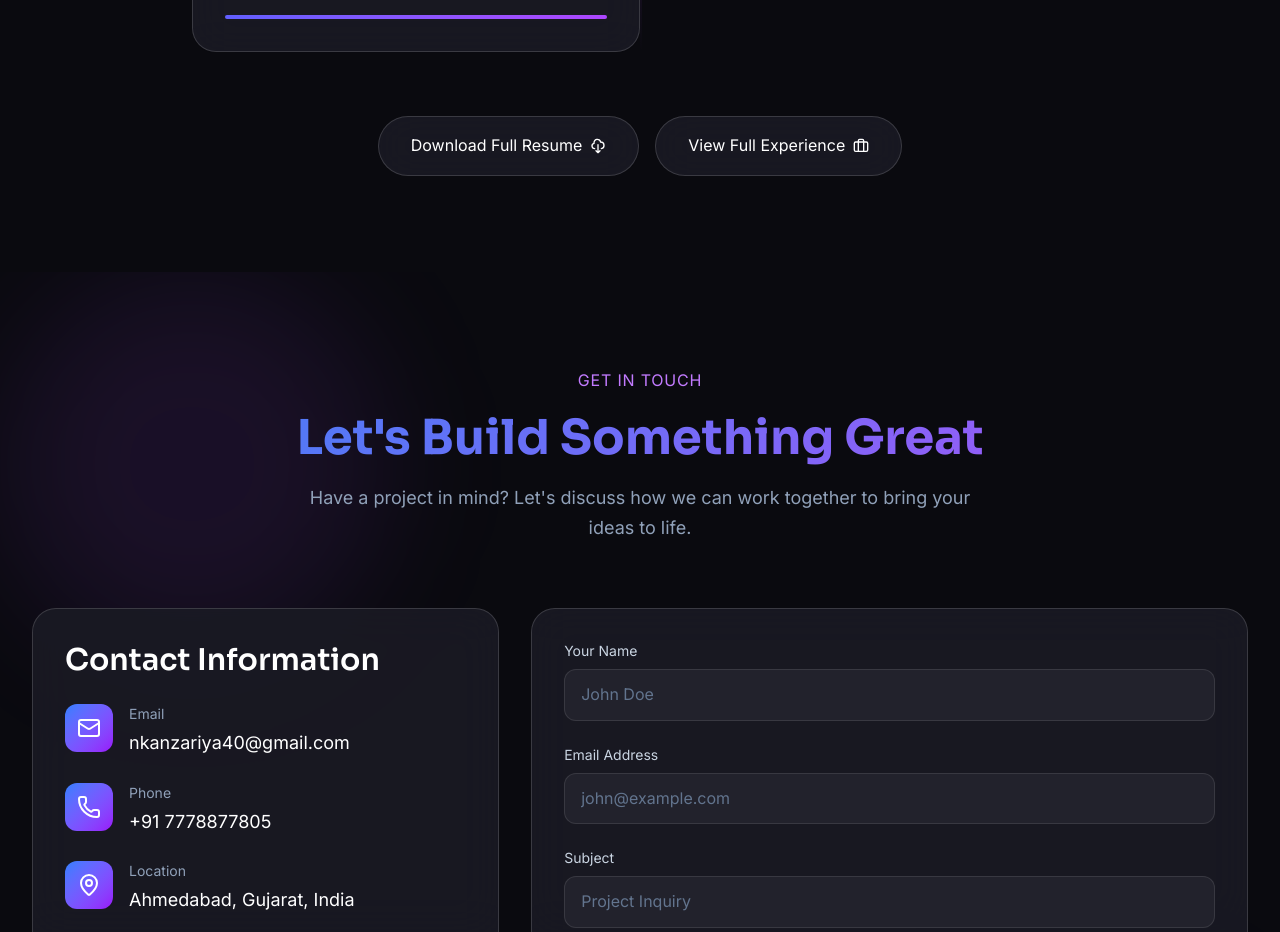
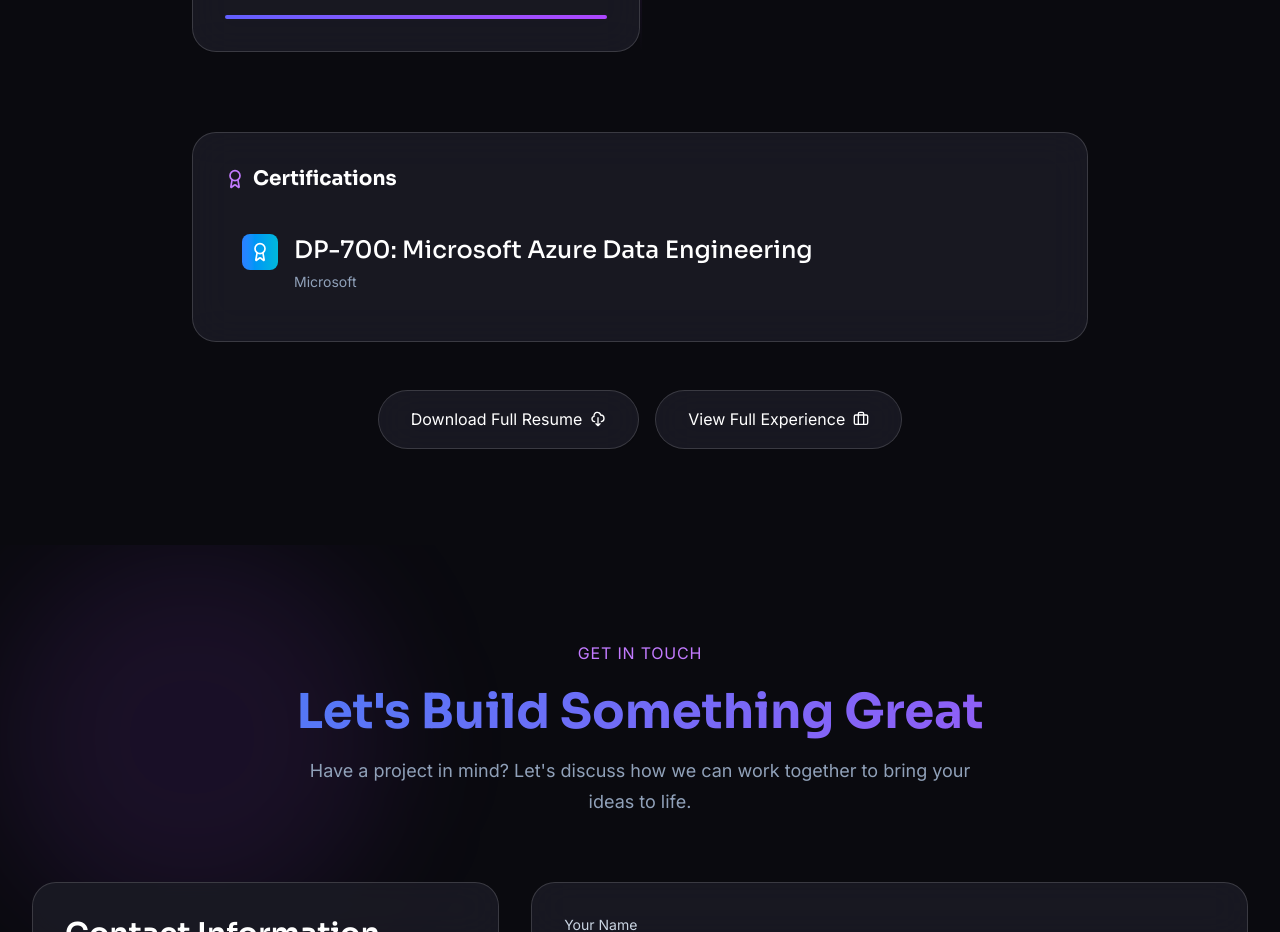
Before and after one commit to nitinkanzariya/nitinkanzariya, a React (Vite) app: page / in a window 1280 px wide. Shown: the part 9140-10072 px from the top of the page. Built offline with nearby package versions, Linux system fonts and the light colour scheme.

Commit message:
deploy to github and add DP700

```diff
--- a/src/components/Experience.tsx
+++ b/src/components/Experience.tsx
@@ -1,6 +1,6 @@
 import React from "react";
 import { motion } from "motion/react";
-import { Briefcase, Calendar } from "lucide-react";
+import { Briefcase, Calendar, Award } from "lucide-react";
 import { Link } from "react-router-dom";
 import content from "../data/content.json";
 
@@ -39,6 +39,49 @@ export function Experience() {
               <ExperienceCard key={index} item={item} index={index} />
             ))}
           </div>
+        </div>
+
+        {/* Certifications & Education Preview */}
+        <div className="max-w-4xl mx-auto mt-20 grid md:grid-cols-1 gap-8">
+          {experience.certifications && (
+            <motion.div
+              initial={{ opacity: 0, y: 20 }}
+              whileInView={{ opacity: 1, y: 0 }}
+              viewport={{ once: true }}
+              transition={{ duration: 0.6 }}
+              className="glass-strong rounded-3xl p-8 border border-white/10"
+            >
+              <h3 className="text-xl font-bold text-white mb-6 flex items-center gap-2">
+                <Award className="w-5 h-5 text-purple-400" />
+                Certifications
+              </h3>
+              <div className="space-y-4">
+                {experience.certifications.map((cert: any, index: number) => (
+                  <a
+                    key={index}
+                    href={cert.link}
+                    target="_blank"
+                    rel="noopener noreferrer"
+                    className="flex items-start gap-4 p-4 rounded-xl hover:bg-white/5 transition-all group border border-transparent hover:border-white/5"
+                  >
+                    <div
+                      className={`p-2 rounded-lg bg-gradient-to-r ${cert.gradient} bg-opacity-20 shrink-0`}
+                    >
+                      <Award className="w-5 h-5 text-white" />
+                    </div>
+                    <div>
+                      <h4 className="text-white font-medium group-hover:text-purple-400 transition-colors">
+                        {cert.title}
+                      </h4>
+                      <p className="text-sm text-slate-400 mt-1">
+                        {cert.issuer}
+                      </p>
+                    </div>
+                  </a>
+                ))}
+              </div>
+            </motion.div>
+          )}
         </div>
 
         {/* Download Resume CTA */}
--- a/src/data/content.json
+++ b/src/data/content.json
@@ -169,7 +169,7 @@
         "tags": ["Next.js", "Firebase", "Tailwind CSS", "Google OAuth", "Real-time Chat"],
         "gradient": "from-orange-500 to-red-500",
         "websiteLink": "",
-        "githubLink": ""
+        "githubLink": "https://github.com/nitinkanzariya/Reveal-Your-Life"
       },
       {
         "title": "Hospital Management System",
@@ -294,7 +294,15 @@
       }
     ],
     "resumeCta": "Download Full Resume",
-    "resumeLink": "/NitinKanzariya_Resume.pdf"
+    "resumeLink": "/NitinKanzariya_Resume.pdf",
+    "certifications": [
+      {
+        "title": "DP-700: Microsoft Azure Data Engineering",
+        "issuer": "Microsoft",
+        "link": "https://drive.google.com/file/d/18zRvYLG7QprSkJwuteQQLak069Qnfk6O/view?usp=sharing",
+        "gradient": "from-blue-500 to-cyan-500"
+      }
+    ]
   },
   "contact": {
     "sectionTitle": "Get In Touch",
--- a/vite.config.ts
+++ b/vite.config.ts
@@ -58,4 +58,5 @@ export default defineConfig({
     port: 3000,
     open: true,
   },
+  base: "/nitinkanzariya/",
 });
```
